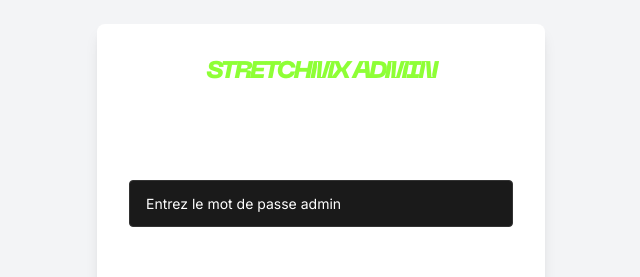
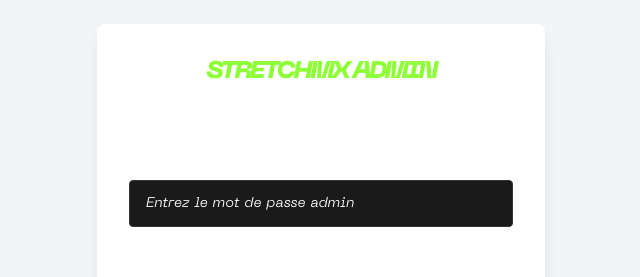
Before and after one commit to stevenktm55/eyesberg-saas, a Next.js app: page /admin/login in a window 1280 px wide. Shown: the part 199-476 px from the top of the page, without its empty margins (319-959 px from the left). Built offline with nearby package versions, Linux system fonts and the light colour scheme; a web font is replaced by a local one.

Commit message:
Use PP Neue Machina Light as body font to match STEPN

```diff
--- a/src/styles/stepn-theme.css
+++ b/src/styles/stepn-theme.css
@@ -70,7 +70,8 @@
   --stepn-spacing-xl: 64px;
 
   /* Typographie STEPN */
-  --stepn-font-body: 'Inter', -apple-system, BlinkMacSystemFont, 'Segoe UI', 'Roboto', 'Oxygen', 'Ubuntu', 'Cantarell', sans-serif;
+  /* Pour coller au site stepn.com sur les modals, on utilise la light italic comme body */
+  --stepn-font-body: 'PP Neue Machina Inktrap Light Italic', 'PP Neue Machina Inktrap Light Italic Placeholder', sans-serif;
   --stepn-font-heading-ultrabold: 'PP Neue Machina Inktrap Ultrabold Italic', 'PP Neue Machina Inktrap Ultrabold Italic Placeholder', sans-serif;
   --stepn-font-heading-regular: 'PP Neue Machina Inktrap Regular Italic', 'PP Neue Machina Inktrap Regular Italic Placeholder', sans-serif;
   --stepn-font-heading-light: 'PP Neue Machina Inktrap Light Italic', 'PP Neue Machina Inktrap Light Italic Placeholder', sans-serif;
@@ -123,7 +124,7 @@ h5, h6 {
 }
 
 p, span, label, a, button, input, textarea, select {
-  font-family: Inter !important;
+  font-family: var(--stepn-font-body) !important;
   color: var(--stepn-text) !important;
   font-feature-settings: normal !important;
   font-variant: normal !important;
```
